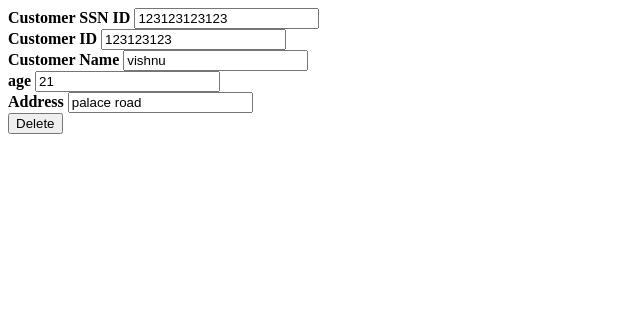
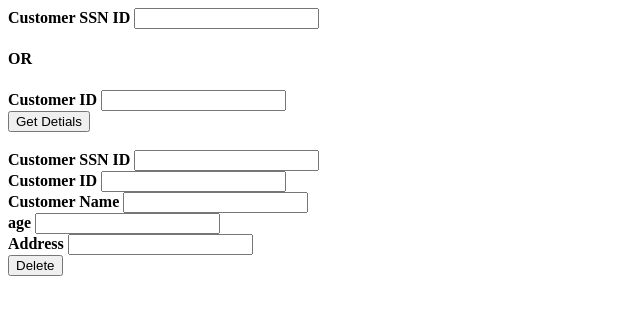
Before and after one commit to vishnu-vr/tcs_bank, a Flask app: page /delete_customer in a window 1280 px wide. Shown: the top 315 px of the page, without its empty margins (0-640 px from the left). Run offline with Flask 2, Linux system fonts and the light colour scheme.

Commit message:
delete customer working fine

```diff
--- a/app.py
+++ b/app.py
@@ -197,14 +197,18 @@ def update_customer():
 @app.route('/delete_customer',methods = ['POST', 'GET'])
 def delete_customer():
     if request.method == 'GET':
-        details = {"customer_ssn_id" : 123123123123,
-        "customer_id" : 123123123,
-        "customer_name" : "vishnu",
-        "age" : 21,
-        "address" : "palace road"}
-        return render_template("delete_customer.html",details=details)
+        return render_template("delete_customer.html")
     if request.method == 'POST':
-        return "redirect this to any previous page"
+        # print(request.get_json())
+        # for i in range(10):
+        #     print(0)
+        data_from_db = sql.del_cus(**{"ws_cust_id":request.get_json()["ws_cust_id"]})
+        # print(data_from_db)
+        # for i in range
+        if data_from_db:
+            return make_response(jsonify({"message":"Customer deletion initiated successfully"}),200)
+        else:
+            return make_response(jsonify({"message":"error"}),200)
 
 # get_info
 @app.route('/get_customer_info',methods = ['POST'])
--- a/sql_func.py
+++ b/sql_func.py
@@ -148,7 +148,7 @@ def get_cus_det(**det):
 		cur.execute("SELECT * FROM customers where "+colunm_name+" = (?)",(det[colunm_name],))
 		customer_det=cur.fetchone()
 		customer_det=split_addr(customer_det)
-		print(customer_det)
+		# print(customer_det)
 		db.commit()
 		return customer_det
 	except Exception as e :
@@ -157,7 +157,24 @@ def get_cus_det(**det):
 		return False
 	finally:
 		db.close()
-	return True
+	return False
+
+def del_cus(**det):
+	db=get_db()
+	db.row_factory = dict_factory
+	cur = db.cursor()
+	try:
+		customer_det=get_cus_det(**det)
+		cur.execute("DELETE FROM customers where ws_cust_id = (?)",(det["ws_cust_id"],))
+		db.commit()
+		return customer_det
+	except Exception as e :
+		db.rollback()
+		print(e)
+		return False
+	finally:
+		db.close()
+	return False
 
 
 
@@ -170,10 +187,10 @@ if __name__=='__main__':
 	"created_time":"1234-02-12",
 	"type":"C"
 	}
-	c={"ws_name":"vishnu" ,"ws_adrs":"ayyanthole","state":"kerala","city":"tcr","ws_ssn":"123123123","ws_age":"34"}
+	c={"ws_name":"isham1" ,"ws_adrs":"puthur","state":"kerala","city":"thrissur","ws_ssn":"786643554","ws_age":"23"}
 	c2={"ws_cust_id":2,"ws_name":"isham1" ,"ws_adrs":"ayyanthole1"}
 	# add_new_user(get_db(),**d)
-	# add_new_cus(get_db(),)
+	add_new_cus(**c)
 	# init_db_customers()
-	update_cus(**c2)
-	print(get_cus_det(**{"ws_cust_id":2}))
+	# update_cus(**c2)
+	# print(get_cus_det(**{"ws_cust_id":2}))
--- a/templates/delete_customer.html
+++ b/templates/delete_customer.html
@@ -10,26 +10,124 @@
         window.history.replaceState( null, null, window.location.href );
     }
 
+    function delete_customer(){
+      // alert("dasd");
+      customer_id = document.getElementById("customer_id")
+
+      data = {ws_cust_id:customer_id.value}
+      // console.log(data);
+      postData('/delete_customer', data)
+        .then(data => {
+          // alert("reached here");
+          console.log(data); // JSON data parsed by `response.json()` call
+          // refill data
+          if (data["message"] == "error"){
+            // document.getElementById("customer_ssn_id").value = "";
+            // document.getElementById("customer_id").value = "";
+            // document.getElementById("customer_name").value = "";
+            // document.getElementById("age").value = "";
+            // document.getElementById("address").value = "";
+            alert("something went wrong!");
+          }
+          // if everythings working great
+          else{
+            document.getElementById("customer_ssn_id").value = data["ws_ssn"];
+            document.getElementById("customer_id").value = data["ws_cust_id"];
+            document.getElementById("customer_name").value = data["ws_name"];
+            document.getElementById("age").value = data["ws_age"];
+            document.getElementById("address").value = data["ws_adrs"];
+            alert(data["message"]);
+          }
+
+        });
+
+    }
+
+    function get_customer_details(){
+
+      // document.getElementById("deposit_withdraw_transfer").style.display="";
+
+      var customer_ssn_id = document.getElementById('inp_customer_ssn_id');
+      var customer_id = document.getElementById('inp_customer_id');
+
+      if (customer_ssn_id.value == "" && customer_id.value == ""){
+        alert("enter either ssn or id");
+        location.reload();
+      }
+      else if(customer_ssn_id.value != "" && customer_id.value != ""){
+        alert("don't enter both ssn and id");
+        location.reload();
+      }
+      else{
+
+        // document.getElementById("single_account_details").style.display = "none";
+        var data = {ws_ssn: customer_ssn_id.value,
+        ws_cust_id: customer_id.value,
+        };
+        console.log(data);
+        postData('/customer_details', data)
+          .then(data => {
+            // alert("reached here");
+            console.log(data); // JSON data parsed by `response.json()` call
+            // refill data
+            if (data["message"] == "error"){
+              document.getElementById("customer_ssn_id").value = "";
+              document.getElementById("customer_id").value = "";
+              document.getElementById("customer_name").value = "";
+              document.getElementById("age").value = "";
+              document.getElementById("address").value = "";
+              alert("something went wrong!");
+            }
+            // if everythings working great
+            else{
+              document.getElementById("customer_ssn_id").value = data["ws_ssn"];
+              document.getElementById("customer_id").value = data["ws_cust_id"];
+              document.getElementById("customer_name").value = data["ws_name"];
+              document.getElementById("age").value = data["ws_age"];
+              document.getElementById("address").value = data["ws_adrs"];
+            }
+
+          });
+
+      }
+
+    }
   </script>
 
-  <form action="/delete_customer" method="post">
+  <form>
     <div class="container">
+
+      <!-- ============================================== -->
+      <!-- ============================================== -->
+      <label for="inp_customer_ssn_id"><b>Customer SSN ID</b></label>
+      <input type="text" name="inp_customer_ssn_id" id="inp_customer_ssn_id"><br>
+      <div>
+        <h4>OR</h4>
+      </div>
+      <label for="inp_customer_id"><b>Customer ID</b></label>
+      <input type="text" name="inp_customer_id" id="inp_customer_id"><br>
+
+      <button type="button" onclick="get_customer_details()">Get Detials</button><br><br>
+      <!-- ================================================ -->
+      <!-- ================================================ -->
+
+
       <label for="customer_ssn_id"><b>Customer SSN ID</b></label>
-      <input type="text" id="customer_ssn_id" value="{{ details["customer_ssn_id"] }}" readonly><br>
+      <input type="text" id="customer_ssn_id" value="" readonly><br>
 
       <label for="customer_id"><b>Customer ID</b></label>
-      <input type="text" id="customer_id" value="{{ details["customer_id"] }}" readonly><br>
+      <input type="text" id="customer_id" value="" readonly><br>
 
       <label for="customer_name"><b>Customer Name</b></label>
-      <input type="text" id="customer_name" value="{{ details["customer_name"] }}" readonly><br>
+      <input type="text" id="customer_name" value="" readonly><br>
 
       <label for="age"><b>age</b></label>
-      <input type="text" id="age" value="{{ details["age"] }}" readonly><br>
+      <input type="text" id="age" value="" readonly><br>
 
       <label for="address"><b>Address</b></label>
-      <input type="text" id="address" value="{{ details["address"] }}" readonly><br>
+      <input type="text" id="address" value="" readonly><br>
 
-      <button type="submit">Delete</button>
+      <button type="button" onclick="delete_customer()">Delete</button>
 
 
     </div>
```
Also changed, not shown: bank.db.
